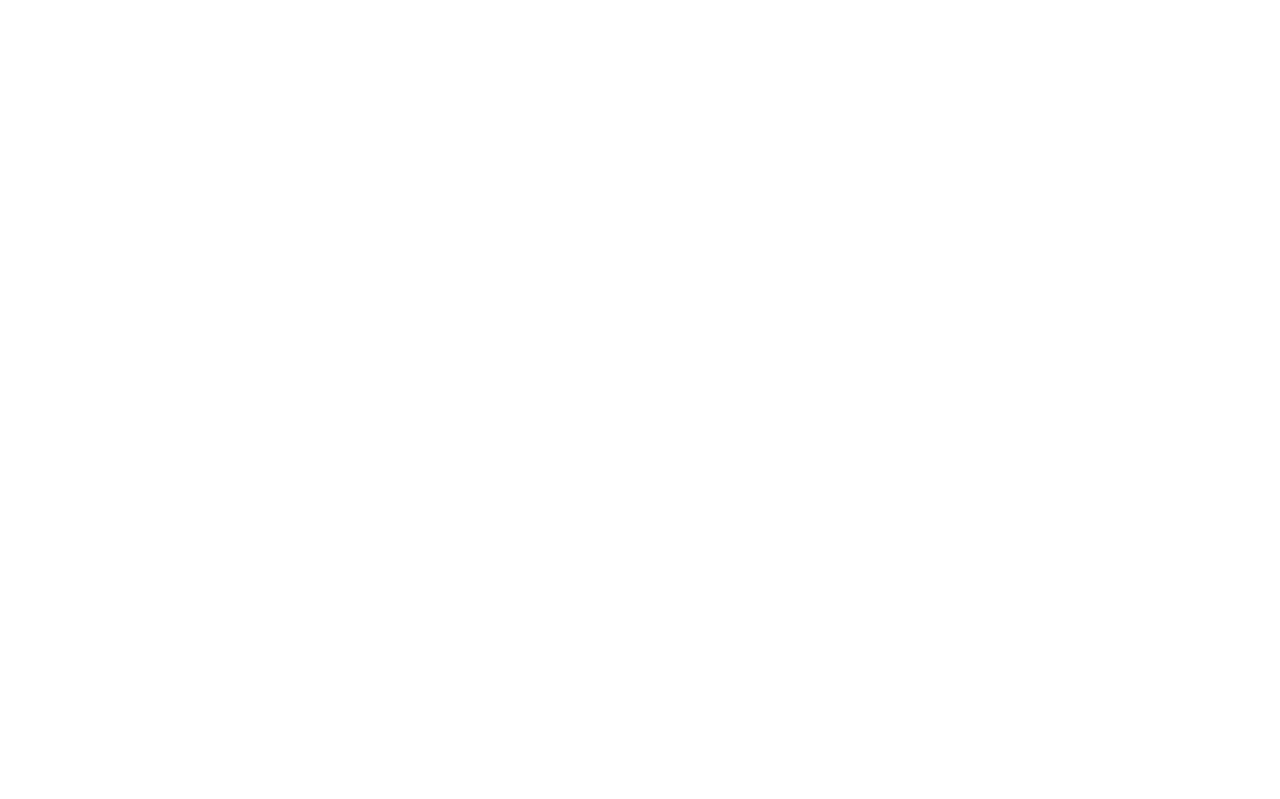
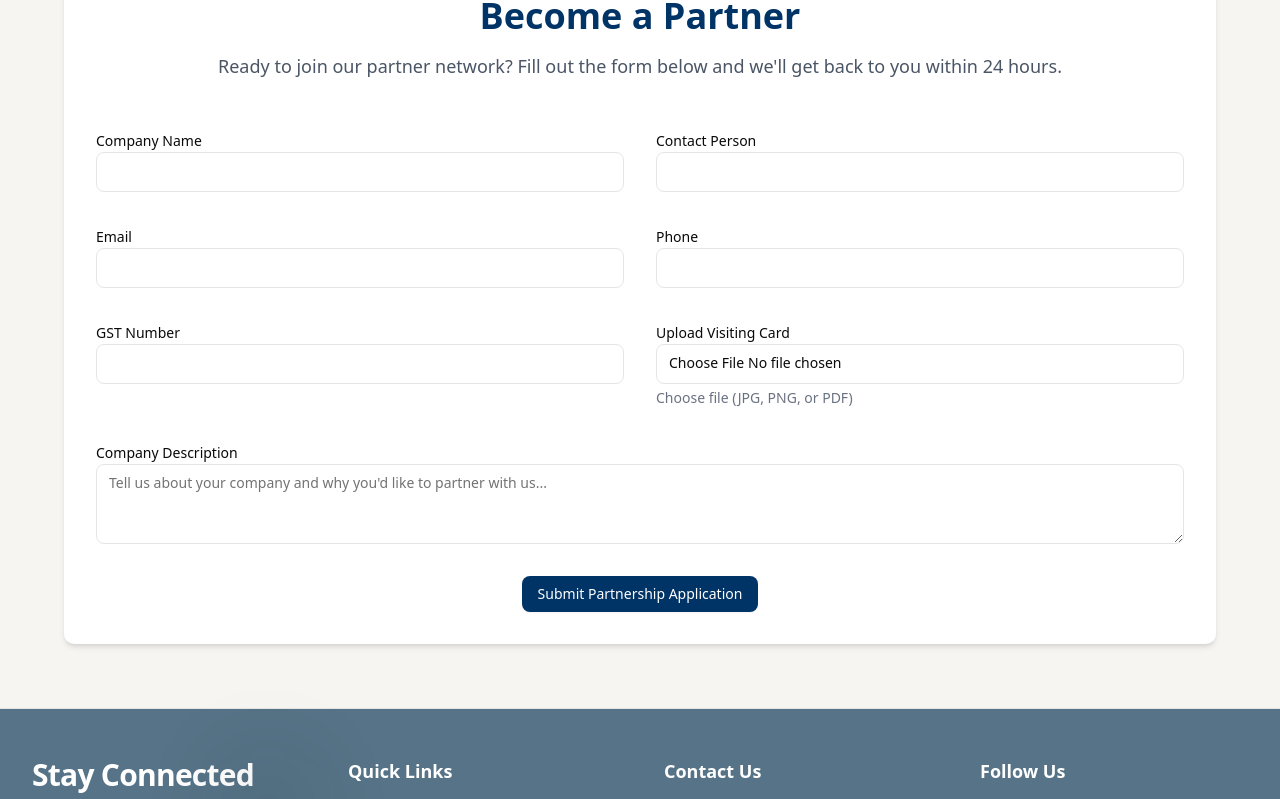
Before and after one commit to mineshpatel0299/Amber_Glass, a Next.js app: page /partner-with-us in a window 1280 px wide. Shown: the part 1020-1819 px from the top of the page. Before the commit the page ends 984 px from the top, so only its background shows below. Built offline with nearby package versions, Linux system fonts and the light colour scheme.

Commit message:
Partner With us form

```diff
--- /dev/null
+++ b/app/partner-with-us/_components/partner-form.tsx
@@ -0,0 +1,59 @@
+'use client';
+import React from 'react';
+import { Input } from '@/components/ui/input';
+import { Textarea } from '@/components/ui/textarea';
+import { Button } from '@/components/ui/button';
+import { Label } from '@/components/ui/label';
+
+const PartnerForm = () => {
+  return (
+    <div className="bg-white p-8 rounded-lg shadow-md max-w-6xl mx-auto mt-16">
+      <div className="text-center mb-12">
+        <h2 className="text-4xl font-bold text-[#003366]">Become a Partner</h2>
+        <p className="text-lg text-gray-600 mt-4">
+          Ready to join our partner network? Fill out the form below and we'll get back to you within 24 hours.
+        </p>
+      </div>
+      <form>
+        <div className="grid grid-cols-1 md:grid-cols-2 gap-8">
+          <div>
+            <Label htmlFor="companyName">Company Name</Label>
+            <Input id="companyName" type="text" />
+          </div>
+          <div>
+            <Label htmlFor="contactPerson">Contact Person</Label>
+            <Input id="contactPerson" type="text" />
+          </div>
+          <div>
+            <Label htmlFor="email">Email</Label>
+            <Input id="email" type="email" />
+          </div>
+          <div>
+            <Label htmlFor="phone">Phone</Label>
+            <Input id="phone" type="tel" />
+          </div>
+          <div>
+            <Label htmlFor="gstNumber">GST Number</Label>
+            <Input id="gstNumber" type="text" />
+          </div>
+          <div>
+            <Label htmlFor="visitingCard">Upload Visiting Card</Label>
+            <Input id="visitingCard" type="file" />
+            <p className="text-sm text-gray-500 mt-1">Choose file (JPG, PNG, or PDF)</p>
+          </div>
+        </div>
+        <div className="mt-8">
+          <Label htmlFor="companyDescription">Company Description</Label>
+          <Textarea id="companyDescription" placeholder="Tell us about your company and why you'd like to partner with us..." />
+        </div>
+        <div className="text-center mt-8">
+          <Button type="submit" className="bg-[#003366] text-white hover:bg-[#002244]">
+            Submit Partnership Application
+          </Button>
+        </div>
+      </form>
+    </div>
+  );
+};
+
+export default PartnerForm;
--- a/app/partner-with-us/page.tsx
+++ b/app/partner-with-us/page.tsx
@@ -1,5 +1,7 @@
 import React from 'react';
 import { TrendingUp, Wrench, Clipboard, Users } from 'lucide-react';
+import PartnerForm from './_components/partner-form';
+import { Footerdemo } from '@/components/ui/footer-section';
 
 const PartnerWithUs = () => {
   return (
@@ -61,7 +63,9 @@
             </div>
           </div>
         </div>
+        <PartnerForm />
       </div>
+      <Footerdemo />
     </div>
   );
 };
```
